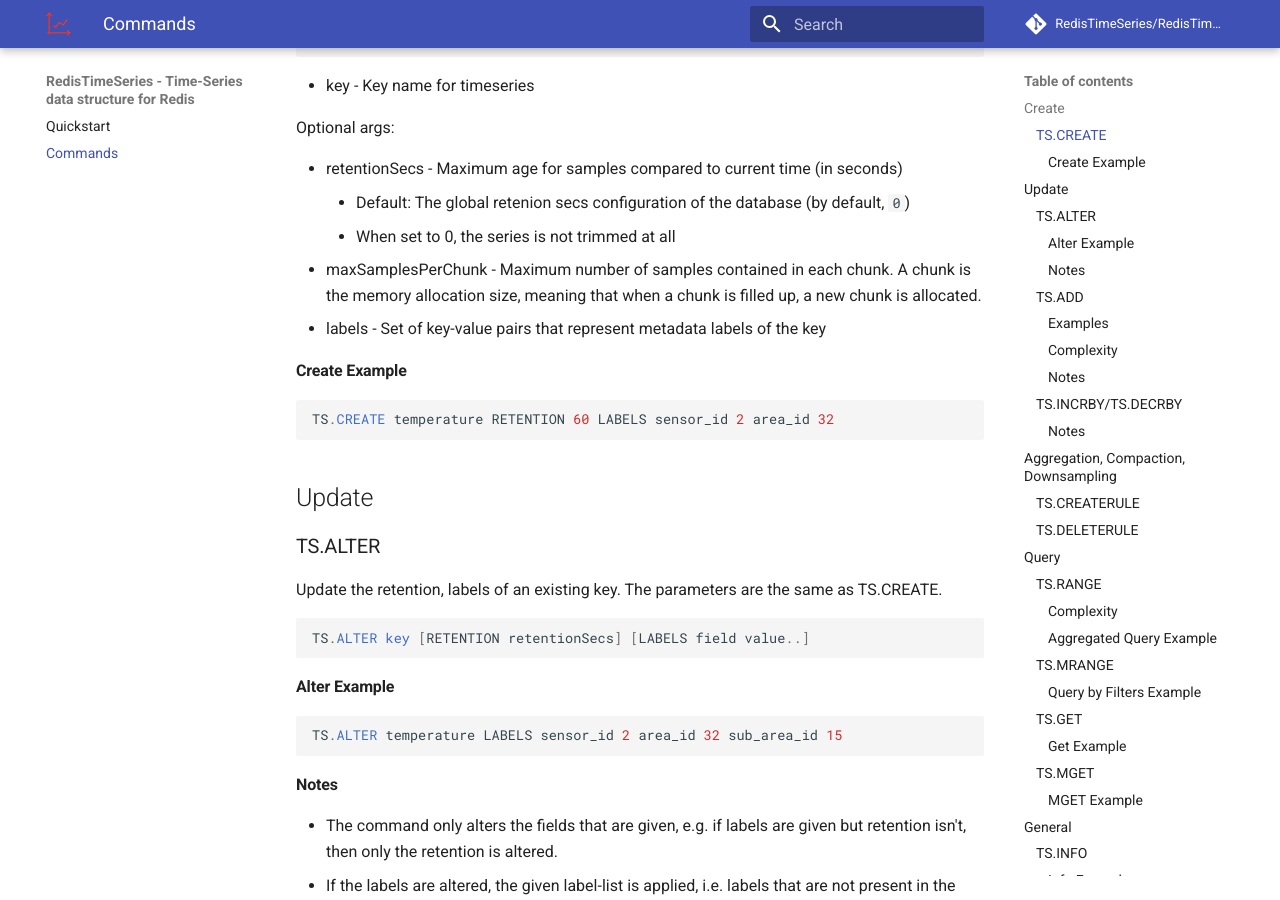
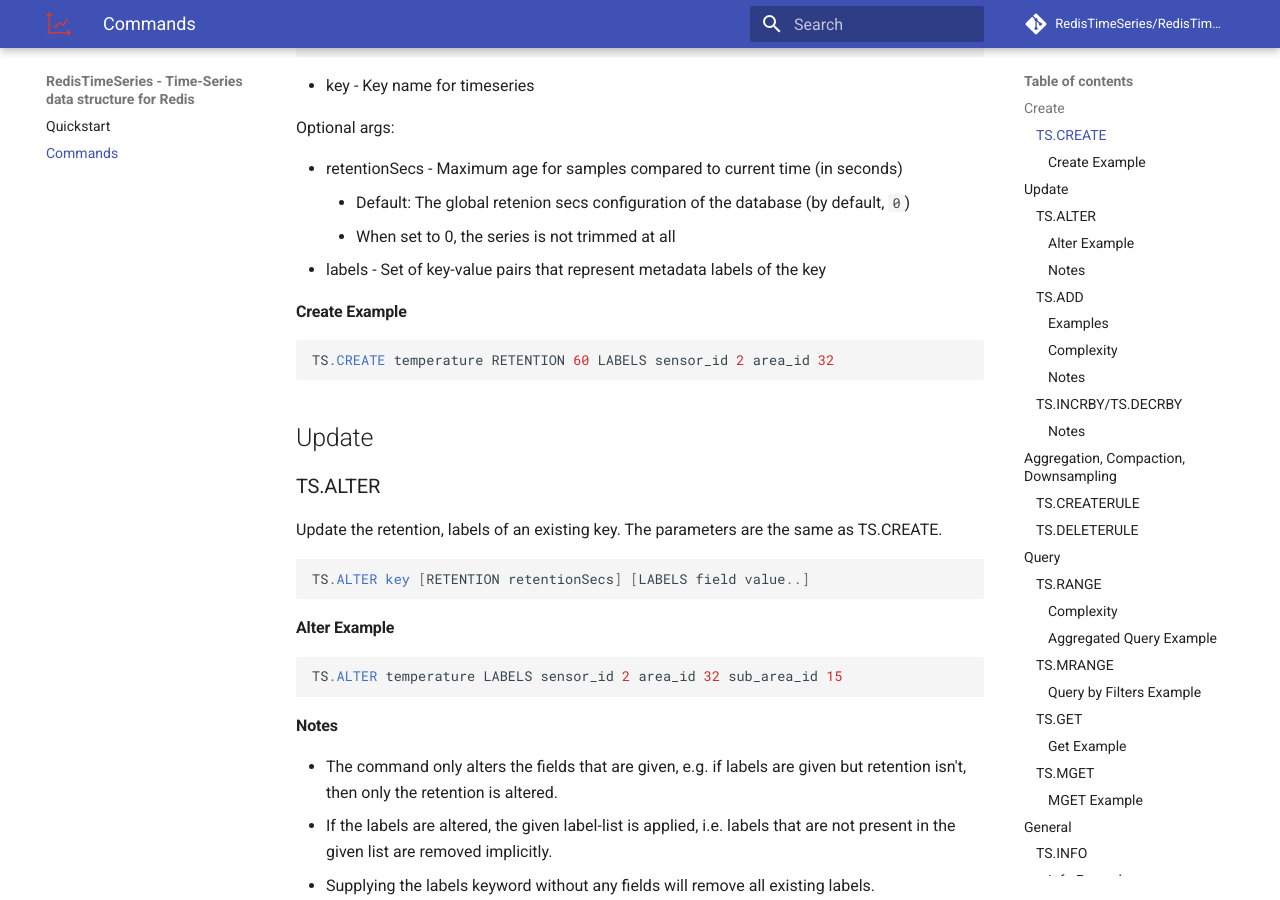
Before and after one commit to RedisTimeSeries/RedisTimeSeries, an MkDocs documentation site: the page built from docs/commands.md, in a window 1280 px wide and 900 px high, scrolled down 301 px. Built offline with MkDocs 1.6.1 and Material for MkDocs 9.7.7, drawn with Linux system fonts in a browser that asks for light colours; comment, search, counter and statistics services are not loaded; old or Windows-style settings are respelled for this version of MkDocs.

Commit message:
Remove maxSamplePerChunks from CREATE documentation

```diff
--- a/docs/commands.md
+++ b/docs/commands.md
@@ -17,8 +17,6 @@
  * retentionSecs - Maximum age for samples compared to current time (in seconds)
     * Default: The global retenion secs configuration of the database (by default, `0`)
     * When set to 0, the series is not trimmed at all
- * maxSamplesPerChunk - Maximum number of samples contained in each chunk.
-   A chunk is the memory allocation size, meaning that when a chunk is filled up, a new chunk is allocated.
  * labels - Set of key-value pairs that represent metadata labels of the key
 
 #### Create Example
```
